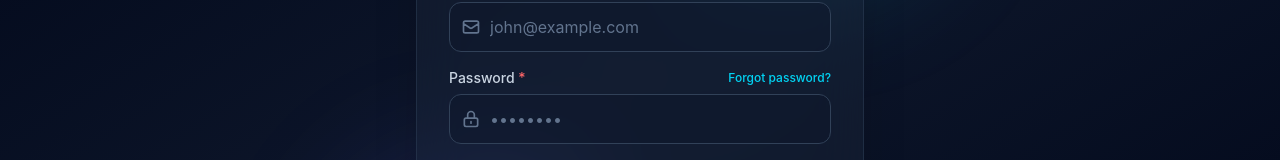
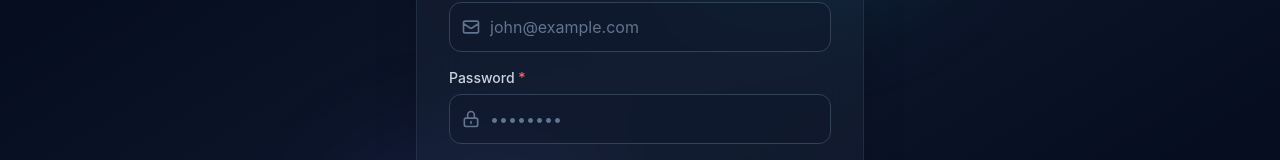
Before and after one commit to Shovon8054/baribhara.ai, a React (Vite) app in the folder frontend/: page /signin in a window 1280 px wide. Shown: the part 326-486 px from the top of the page. Built offline with nearby package versions, Linux system fonts and the light colour scheme; no server answers.

Commit message:
changed in frontend

```diff
--- a/frontend/src/pages/signin/SignIn.tsx
+++ b/frontend/src/pages/signin/SignIn.tsx
@@ -114,9 +114,9 @@ const SignIn = () => {
               <label className="block text-sm font-medium text-slate-300">
                 Password <span className="text-red-400">*</span>
               </label>
-              <a href="#" className="text-xs text-cyan-400 hover:text-cyan-300 hover:underline font-medium transition-colors duration-200">
+              {/* <a href="#" className="text-xs text-cyan-400 hover:text-cyan-300 hover:underline font-medium transition-colors duration-200">
                 Forgot password?
-              </a>
+              </a> */}
             </div>
             <div className="relative">
               <div className="absolute inset-y-0 left-0 pl-3 flex items-center pointer-events-none">
```
